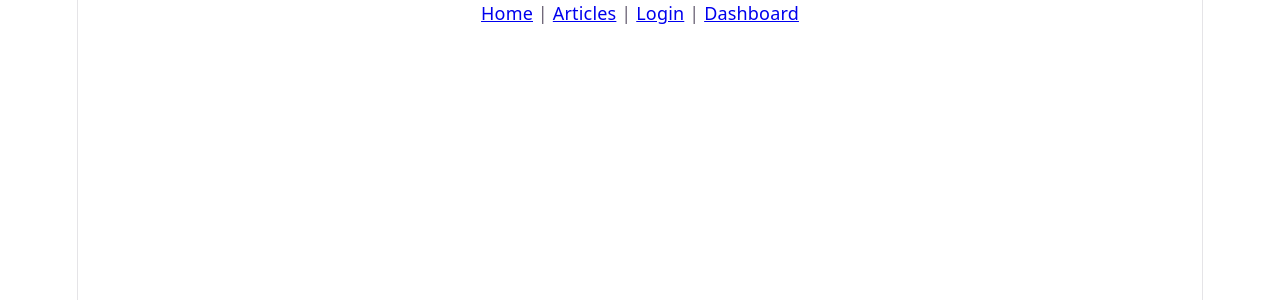
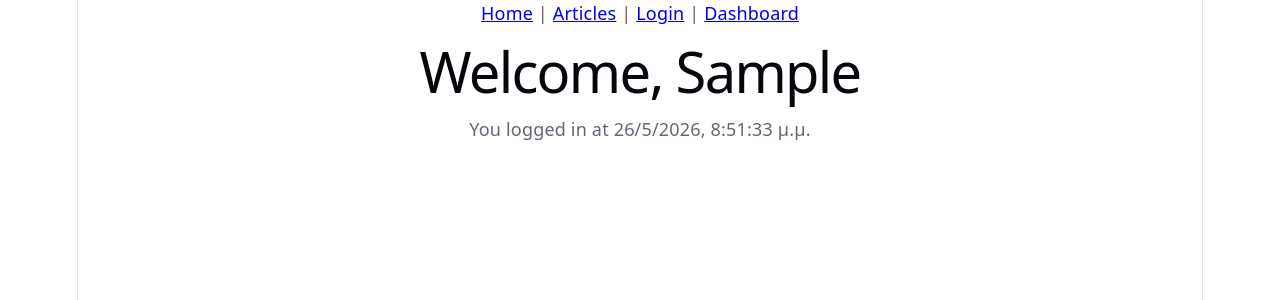
Before and after one commit to Vaios-S/DevBlog, a React (Vite) app: page /login in a window 1280 px wide. Both pictures are taken after typing "Sample", "Sample123" into the empty fields and a click on the button "Login". Shown: the top 300 px of the page. Built offline with nearby package versions, Linux system fonts and the light colour scheme.

Commit message:
Read state in the Dashboard

```diff
--- a/src/components/Dashboard.jsx
+++ b/src/components/Dashboard.jsx
@@ -1 +1,28 @@
-export default function Dashboard() {}
+import { useLocation, useNavigate } from "react-router-dom";
+import { useEffect } from "react";
+
+export default function Dashboard() {
+  const location = useLocation();
+  const navigate = useNavigate();
+
+  useEffect(() => {
+    if (!location.state) {
+      navigate("/login");
+    }
+  }, [location.state, navigate]);
+
+  if (!location.state) {
+    return null;
+  }
+
+  const { username, loginTime } = location.state;
+
+  const formattedTime = new Date(loginTime).toLocaleString("el-GR");
+
+  return (
+    <div>
+      <h1>Welcome, {username}</h1>
+      <p>You logged in at {formattedTime}</p>
+    </div>
+  );
+}
```
